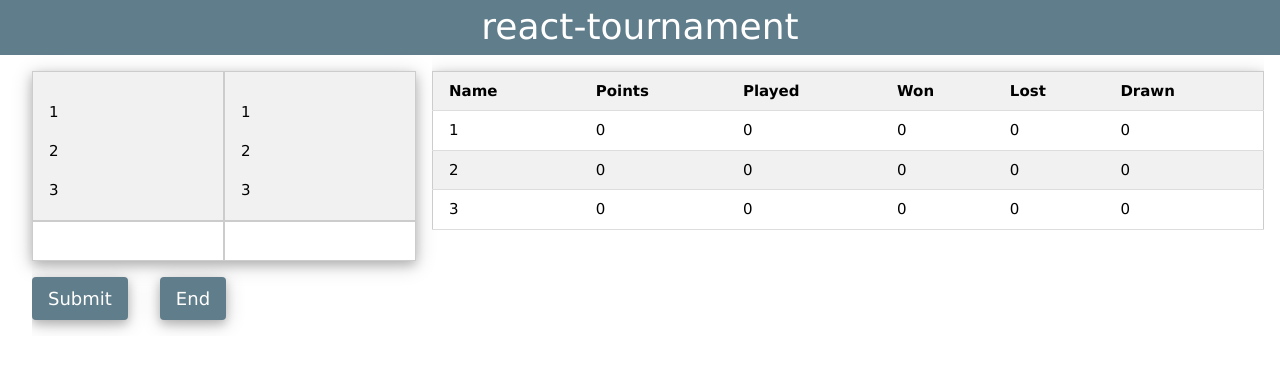
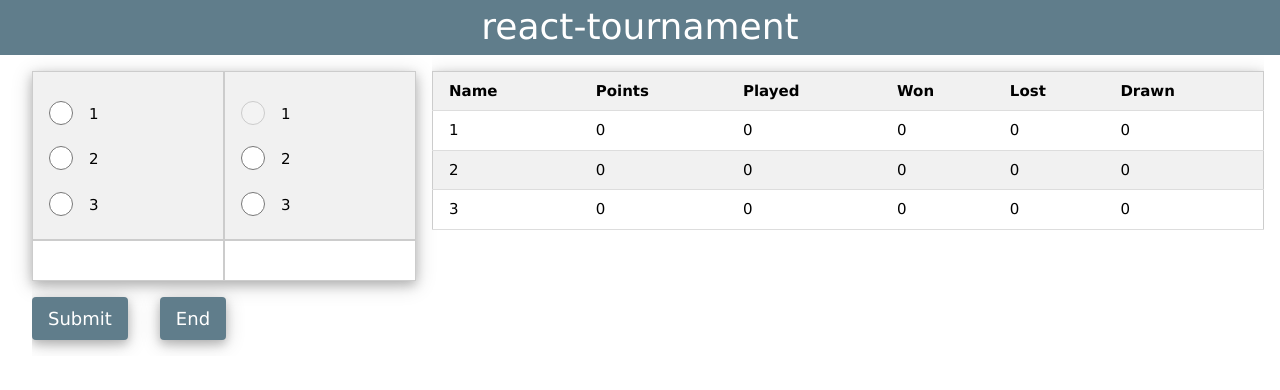
Before and after one commit to tommasobonomo/react-tournament, a React (Create React App) app: page / in a window 1280 px wide. Both pictures are taken after a click on the button "Start". Shown: the top 390 px of the page. Built offline with nearby package versions, Linux system fonts and the light colour scheme.

Commit message:
Minor fixes

```diff
--- a/src/components/Score.js
+++ b/src/components/Score.js
@@ -34,21 +34,24 @@ class Score extends Component {
     const n = this.state.numberPlayers;
 
     for (var i=0; i<n; i++) {
-      const input =
-      <p
-        type="radio"
-        id={homeOrAway + "Player" + i}
-        value={players[i].name}
-        className="w3-radio w3-margin-right w3-hover-red"
-        onChange={
-          (event) => this.handleSelection(event,homeOrAway)
-        }
-        disabled={players[i].name === this.state.disabledPlayer &&
-          homeOrAway === "away"}
-      >{players[i].name}</p>;
 
       output.push(
-        input
+        <p key={"paragraph"+i}>
+          <input
+            type="radio"
+            key={"o"+i}
+            name={homeOrAway + "Players"}
+            id={homeOrAway + "Player" + i}
+            value={players[i].name}
+            className="w3-radio w3-margin-right"
+            onClick={
+              (event) => this.handleSelection(event,homeOrAway)
+            }
+            disabled={players[i].name === this.state.disabledPlayer &&
+              homeOrAway === "away"}
+          />
+          <label>{players[i].name}</label>
+        </p>
       );
     }
     return (
```
